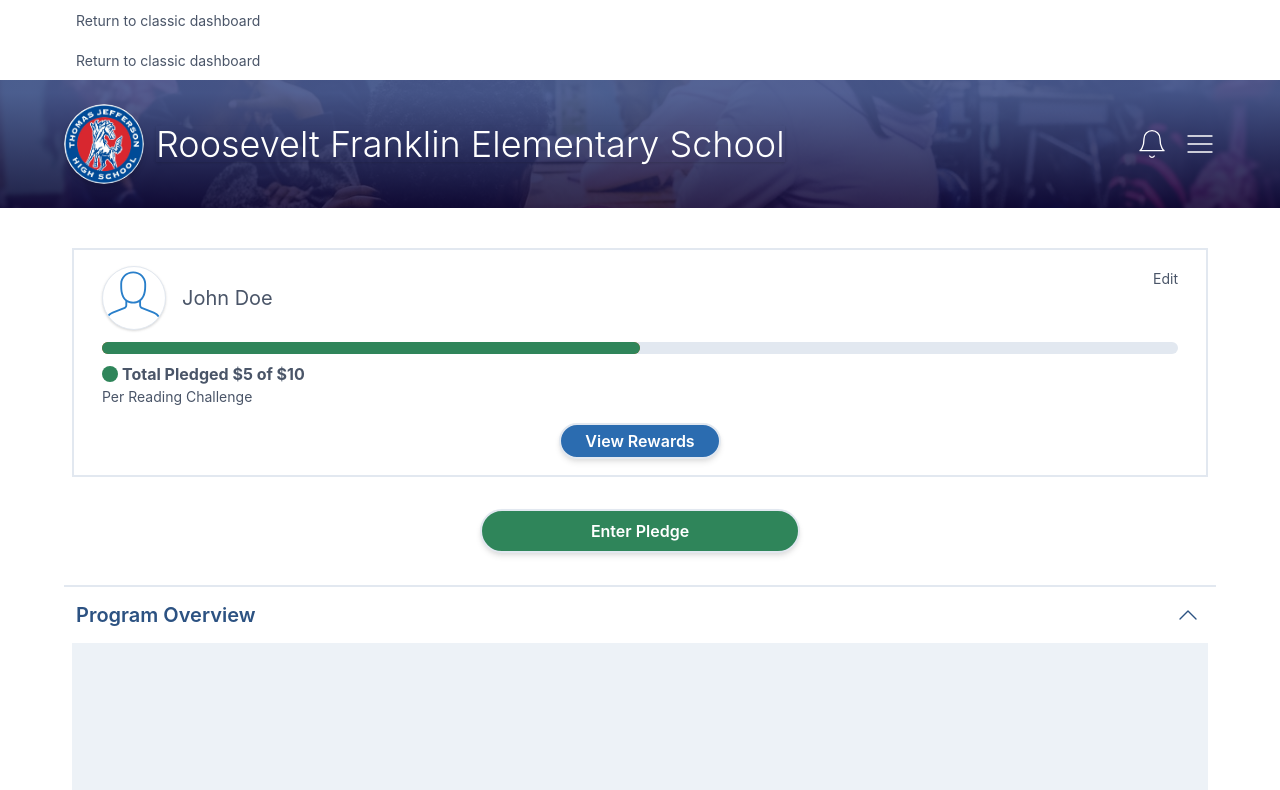
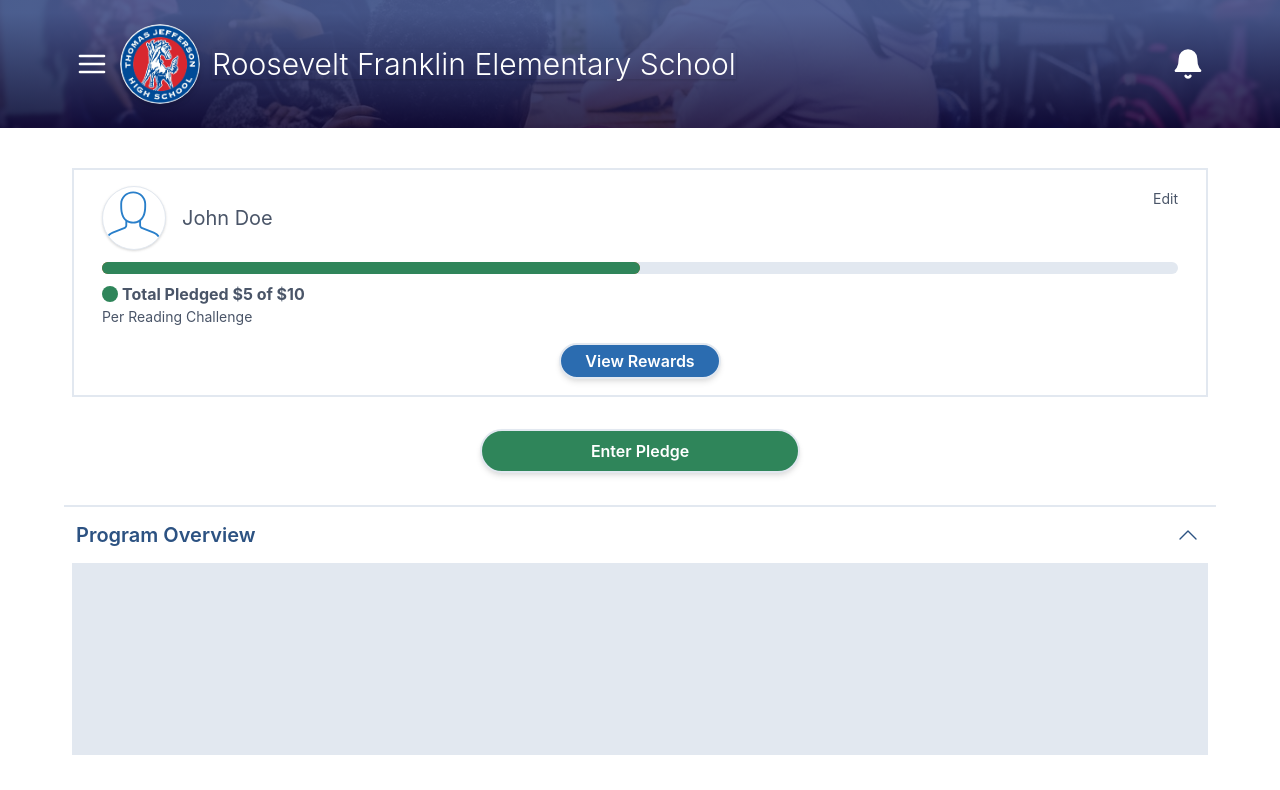
Before and after one commit to vticonsulting/testing, a Vue app: page /dashboard in a window 1280 px wide. Shown: the top 790 px of the page. Built offline with nearby package versions, Linux system fonts and the light colour scheme; a web font is replaced by a local one.

Commit message:
menu experimenation

```diff
--- a/src/App.vue
+++ b/src/App.vue
@@ -1,22 +1,22 @@
 <template>
   <div
     id="app"
-    class="antialiased text-gray-700"
+    class="antialiased text-gray-700 transform duration-300 ease-in-out"
   >
-    <div class="some-element py-2 flex items-center justify-center w-full">
+    <!-- <div class="some-element py-2 flex items-center justify-center w-full text-white">
       <div class="px-3 w-full max-w-6xl mx-auto">
         <a href="/dashboard" class="text-sm border-b border-transparent transform hover:border-gray-200 duration-300 ease-in-out">
           Return to classic dashboard
         </a>
       </div>
     </div>
-    <div class="some-element darker py-2 flex items-center justify-center w-full">
+    <div class="some-element darker py-2 flex items-center justify-center w-full text-white">
       <div class="px-3 w-full max-w-6xl mx-auto">
-        <a href="/dashboard" class="text-sm border-b border-transparent transform hover:border-gray-200 duration-300 ease-in-out">
+        <a href="/dashboard" class="text-sm border-b border-transparent transform duration-300 ease-in-out hover:border-gray-200">
           Return to classic dashboard
         </a>
       </div>
-    </div>
+    </div> -->
 
     <component :is="layout">
       <router-view />
@@ -56,14 +56,27 @@ export default {
 <style>
 .some-element {
   background-color: hsla(
-    var(--h, 120),
-    var(--s, 50),
-    var(--l, 50),
+    var(--h, 220),
+    var(--s, 50%),
+    var(--l, 20%),
     var(--a, 1)
   );
 }
 
 .some-element.darker {
-  --l: 20;
+  --l: 10%;
+}
+
+.some-element {
+  animation: var(--animationName, pulse) var(--duration, 2000ms) ease-in-out
+    infinite;
+}
+
+.some-element.faster {
+  --duration: 500ms;
+}
+
+.some-element.shaking {
+  --animationName: shake;
 }
 </style>
--- a/src/components/Header/Header.vue
+++ b/src/components/Header/Header.vue
@@ -3,13 +3,46 @@
     <div class="flex items-center justify-between w-full h-full max-w-6xl mx-auto">
       <slot>
         <div class="flex items-center">
+          <button
+            class="mx-3"
+            type="button"
+            name="menu-toggle"
+            @click="toggle"
+          >
+            <svg
+              class="h-8 w-8 stroke-current stroke-2"
+              viewBox="0 0 24 24"
+              fill="none"
+              stroke-linecap="round"
+              stroke-linejoin="round"
+            >
+              <line
+                x1="3"
+                y1="12"
+                x2="21"
+                y2="12"
+              />
+              <line
+                x1="3"
+                y1="6"
+                x2="21"
+                y2="6"
+              />
+              <line
+                x1="3"
+                y1="18"
+                x2="21"
+                y2="18"
+              />
+            </svg>
+          </button>
           <img
             src="/v3-assets/dashboard/images/thomas_jefferson.png"
             alt="2000px-Georgia_Athletics_logo.svg.png"
             class="rounded-full shadow-md w-16 h-16 lg:w-20 lg:h-20 mb-0 mr-3"
           >
           <div>
-            <h1 class="page-header text-xl sm:text-2xl md:text-3xl lg:text-4xl text-white leading-none font-light shadow">
+            <h1 class="page-header text-xl sm:text-2xl md:text-3xl lg:text-3xl text-white leading-none font-light shadow">
               Roosevelt Franklin Elementary School
             </h1>
           </div>
@@ -20,10 +53,10 @@
           type="button"
           name="alert-toggle"
           @click="toggle"
-          class="mr-4"
+          class="mr-3"
         >
           <svg
-            class="h-8 w-8 stroke-current stroke-1 transform duration-500 ease-in-out"
+            class="h-8 w-8 fill-current stroke-current stroke-2 transform duration-500 ease-in-out"
             viewBox="0 0 24 24"
             fill="none"
             stroke-linecap="round"
@@ -31,38 +64,6 @@
           >
             <path d="M18 8A6 6 0 0 0 6 8c0 7-3 9-3 9h18s-3-2-3-9" />
             <path d="M13.73 21a2 2 0 0 1-3.46 0" />
-          </svg>
-        </button>
-        <button
-          type="button"
-          name="menu-toggle"
-          @click="toggle"
-        >
-          <svg
-            class="h-8 w-8 stroke-current stroke-1"
-            viewBox="0 0 24 24"
-            fill="none"
-            stroke-linecap="round"
-            stroke-linejoin="round"
-          >
-            <line
-              x1="3"
-              y1="12"
-              x2="21"
-              y2="12"
-            />
-            <line
-              x1="3"
-              y1="6"
-              x2="21"
-              y2="6"
-            />
-            <line
-              x1="3"
-              y1="18"
-              x2="21"
-              y2="18"
-            />
           </svg>
         </button>
       </nav>
--- a/src/views/Dashboard.vue
+++ b/src/views/Dashboard.vue
@@ -78,12 +78,16 @@
       </button>
 
       <!-- Video -->
-      <div class="h-48 mx-2 mb-6 bg-gray-200" />
+      <div class="h-48 mx-2 mb-6 bg-gray-300" />
 
       <!-- Playlist -->
       <div class="flex mx-2 mb-6 border-b">
-        <button class="inline-block p-2 border-b-2 border-blue-700 text-blue-700 font-bold">Program Videos</button>
-        <button class="inline-block p-2 focus:text-gray-900">Character Videos</button>
+        <button class="inline-block p-2 border-b-2 border-blue-700 text-blue-700 font-bold">
+          Program Videos
+        </button>
+        <button class="inline-block p-2 focus:text-gray-900">
+          Character Videos
+        </button>
       </div>
 
       <!-- About the Program -->
```
